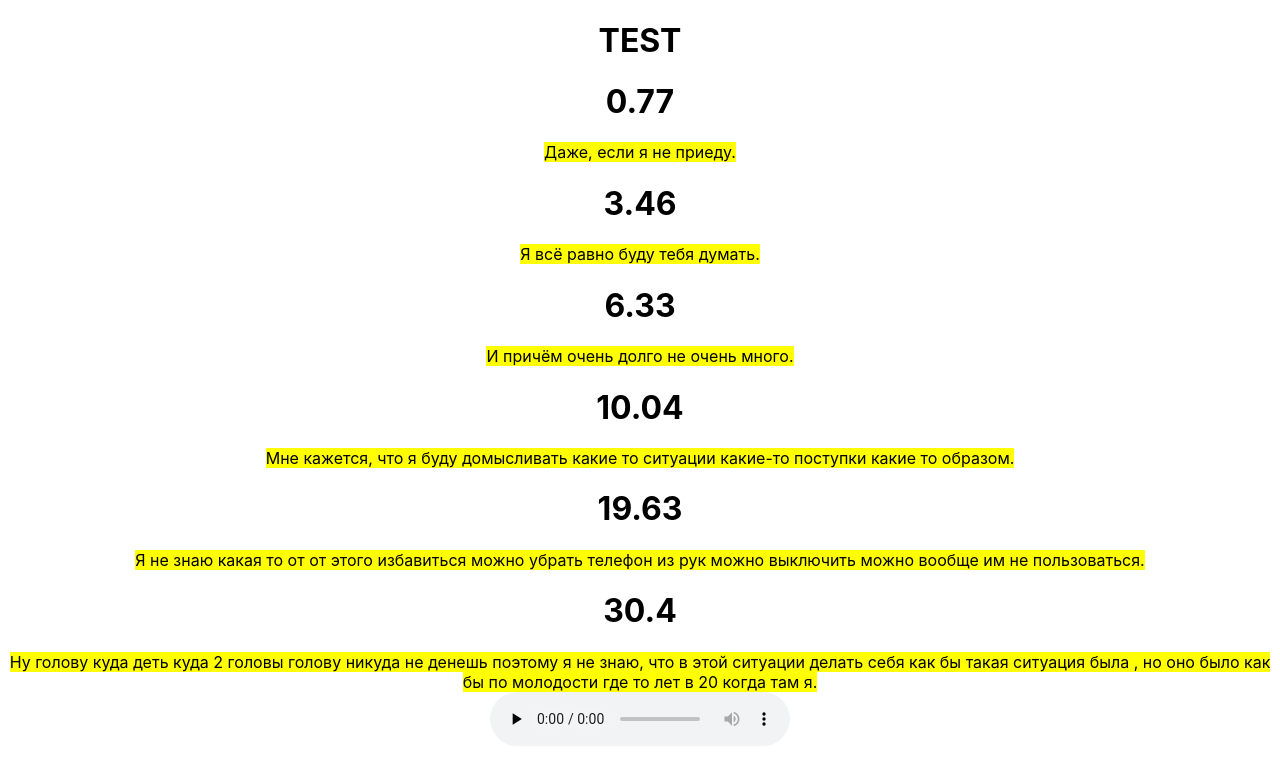
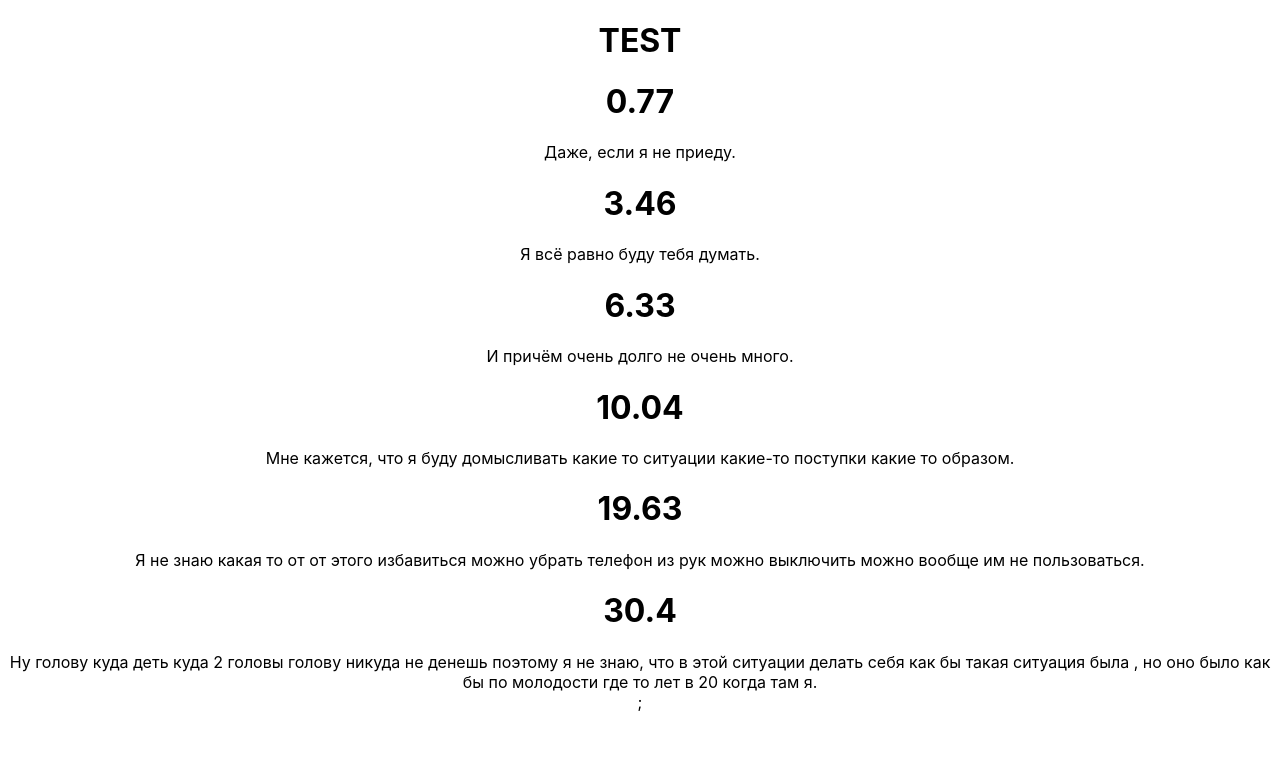
Before and after one commit to playing771/speech-analytics, a React (Create React App) app: page / in a window 1280 px wide. Shown: the top 784 px of the page. Built offline with nearby package versions, Linux system fonts and the light colour scheme.

Commit message:
audio & transcribation core

```diff
--- a/package.json
+++ b/package.json
@@ -34,5 +34,8 @@
       "last 1 firefox version",
       "last 1 safari version"
     ]
+  },
+  "devDependencies": {
+    "tslint": "^5.20.0"
   }
 }
--- a/src/App.tsx
+++ b/src/App.tsx
@@ -2,16 +2,19 @@ import React from 'react';
 
 import './App.css';
 import AudioPlayer from './components/AuidioPlayer';
+import { transcript } from './assets/transcript';
 import Phrases from './components/Phrases';
-import { transcript } from './assets/transcript';
+import { StoreProvider } from './stores/utils';
 
 const App: React.FC = () => {
   return (
-    <div className="App">
-      <h1>TEST</h1>
-      <Phrases phrases={transcript}></Phrases>
-      <AudioPlayer></AudioPlayer>
-    </div>
+    <StoreProvider>
+      <div className="App">
+        <h1>TEST</h1>
+        <Phrases></Phrases>
+        <AudioPlayer></AudioPlayer>
+      </div>
+    </StoreProvider>
   );
 };
 
--- a/src/components/AuidioPlayer/index.tsx
+++ b/src/components/AuidioPlayer/index.tsx
@@ -1,4 +1,5 @@
 import React, { useEffect, useRef } from 'react';
+import { useStore } from '../../stores/utils';
 const soundFile = require('../../assets/sample.wav');
 // import * as sample from '../../res/sample.wav';
 
@@ -6,16 +7,32 @@ interface IProps {}
 
 export default function AudioPlayer(props: IProps) {
   const audioPlayerRef = useRef<HTMLAudioElement>(null);
+  const { activateWord } = useStore();
 
   useEffect(() => {
-    console.log('audioPlayerRef', audioPlayerRef, audioPlayerRef.current);
-    if (audioPlayerRef.current) {
-      // audioPlayerRef.current.play();
-      console.log('PLAYG');
-      audioPlayerRef.current.ontimeupdate = tmp => {
-        console.log('update', tmp);
-      };
+    if (!audioPlayerRef.current) {
+      console.warn('audio player doenst exists');
+      return;
     }
+
+    audioPlayerRef.current.ontimeupdate = event => {
+      if (!audioPlayerRef.current) {
+        console.warn('audio player doenst exists');
+        return;
+      }
+
+      activateWord(audioPlayerRef.current.currentTime);
+      // addWord();
+      // console.log('update', tmp);
+    };
+
+    audioPlayerRef.current.onseeking = () => {};
+
+    audioPlayerRef.current.onplay = () => {
+      // test('PLAYING');
+      // activateWord();
+      // changeWord();
+    };
   }, [audioPlayerRef.current]);
 
   // if (audioPlayerRef.current) {
@@ -27,5 +44,22 @@ export default function AudioPlayer(props: IProps) {
   // const myaudio = new Audio(soundFile);
   // myaudio.play();
   // myaudio.loop = true;
-  return <audio ref={audioPlayerRef} src={soundFile} controls={true} preload="none"></audio>;
+  return (
+    <div>
+      <div>
+        {/* {this.state.player === 'paused' && (
+          <button onClick={() => this.setState({ player: 'playing' })}>Play</button>
+        )}
+        {this.state.player === 'playing' && (
+          <button onClick={() => this.setState({ player: 'paused' })}>Pause</button>
+        )}
+        {this.state.player === 'playing' || this.state.player === 'paused' ? (
+          <button onClick={() => this.setState({ player: 'stopped' })}>Stop</button>
+        ) : (
+          ''
+        )} */}
+        <audio ref={audioPlayerRef} src={soundFile}></audio>;
+      </div>
+    </div>
+  );
 }
--- /dev/null
+++ b/src/components/Phrases/Words/WordItem.tsx
@@ -0,0 +1,13 @@
+import React from 'react';
+import { IWord } from '../../../types';
+import { useObserver } from 'mobx-react';
+import { observer } from 'mobx-react-lite';
+
+interface IProps {
+  word: IWord;
+}
+const WordItem = observer(function WordItemCmp({ word: { active, word } }: IProps) {
+  return <span className={`word ${active ? 'word--active' : ''}`}> {word}</span>;
+});
+
+export default WordItem;
--- a/src/components/Phrases/Words/index.tsx
+++ b/src/components/Phrases/Words/index.tsx
@@ -1,18 +1,22 @@
 import React from 'react';
 import { IWord } from '../../../types';
 import './styles.css';
+import WordItem from './WordItem';
+import { observer, useObserver } from 'mobx-react';
+import { spawn } from 'child_process';
 
 interface IProps {
   words: IWord[];
-  active: boolean;
 }
 
-export default function Words({ words, active }: IProps) {
+const Words = observer(function WordsCmp({ words }: IProps) {
   return (
     <div>
-      {words.map(word => (
-        <span className={`word ${active ? 'word--active' : ''}`}> {word.word}</span>
-      ))}
+      {words.map((word, index) => {
+        return <WordItem word={word} key={index}></WordItem>;
+      })}
     </div>
   );
-}
+});
+
+export default Words;
--- a/src/components/Phrases/index.tsx
+++ b/src/components/Phrases/index.tsx
@@ -1,21 +1,28 @@
-import React, { useState } from 'react';
+import React, { useState, useEffect } from 'react';
 import { IPhrase } from '../../types';
 import Words from './Words';
 import './styles.css';
+import { observer } from 'mobx-react';
+import { reaction } from 'mobx';
+import { useStore } from '../../stores/utils';
 
-interface IProps {
-  phrases: IPhrase[];
-}
+interface IProps {}
 
-export default function Phrases({ phrases }: IProps) {
+const Phrases = observer(function PhrasesCmp() {
+  const { phrases } = useStore();
+
   return (
     <div className="phrases">
-      {phrases.map(phrase => (
-        <div className="phrases__item">
-          <h1>{phrase.timeStart}</h1>
-          <Words words={phrase.words} active={true}></Words>
-        </div>
-      ))}
+      {phrases.map((phrase, index) => {
+        return (
+          <div className="phrases__item" key={index}>
+            <h1>{phrase.timeStart}</h1>
+            <Words words={phrase.words}></Words>
+          </div>
+        );
+      })}
     </div>
   );
-}
+});
+
+export default Phrases;
--- /dev/null
+++ b/src/stores/audioPlayerStore.ts
@@ -0,0 +1,47 @@
+import { transcript as initialPhrases } from '../assets/transcript';
+
+type ILastActivePositon = { wordPosition: number; phrasePosition: number };
+
+export function AudioPlayerStore() {
+  let lastActivePosition: ILastActivePositon | undefined = undefined;
+
+  return {
+    phrases: initialPhrases,
+    get phrasesCount() {
+      return this.phrases.length;
+    },
+    activateWord(currentTime: number) {
+      const phraseIdx = this.phrases.findIndex(phrase => phrase.timeStart >= currentTime);
+
+      const phrase =
+        phraseIdx > -1
+          ? phraseIdx > 0
+            ? this.phrases[phraseIdx - 1]
+            : this.phrases[0]
+          : this.phrases[this.phrasesCount - 1];
+
+      phrase.words.some((word, index) => {
+        const toActivate = word.timeStart <= currentTime && currentTime <= word.timeEnd;
+
+        if (lastActivePosition) {
+          const word = this.phrases[lastActivePosition.phrasePosition].words[
+            lastActivePosition.wordPosition
+          ];
+          word.active = false;
+        }
+
+        if (toActivate) {
+          lastActivePosition = {
+            wordPosition: index,
+            phrasePosition: phraseIdx > -1 ? phraseIdx - 1 : this.phrasesCount - 1,
+          };
+
+          word.active = true;
+        }
+        return toActivate;
+      });
+    },
+  };
+}
+
+export type IAudioPlayerStore = ReturnType<typeof AudioPlayerStore>;
--- /dev/null
+++ b/src/stores/utils.tsx
@@ -0,0 +1,18 @@
+import React, { createContext, ReactElement, useContext } from 'react';
+import { IAudioPlayerStore, AudioPlayerStore } from './audioPlayerStore';
+import { useLocalStore } from 'mobx-react';
+
+const storeContext = createContext<IAudioPlayerStore | null>(null);
+
+export const StoreProvider = ({ children }: { children: ReactElement | ReactElement[] }) => {
+  const store = useLocalStore(AudioPlayerStore);
+  return <storeContext.Provider value={store}>{children}</storeContext.Provider>;
+};
+
+export const useStore = () => {
+  const store = useContext(storeContext);
+  if (!store) {
+    throw new Error('StoreProvider is missing');
+  }
+  return store;
+};
--- a/src/types.ts
+++ b/src/types.ts
@@ -8,4 +8,5 @@ export interface IWord {
   timeEnd: number;
   timeStart: number;
   word: string;
+  active?: boolean;
 }
```
Also changed, not shown: 1 other file (tests, documents, lock files or other folders).
